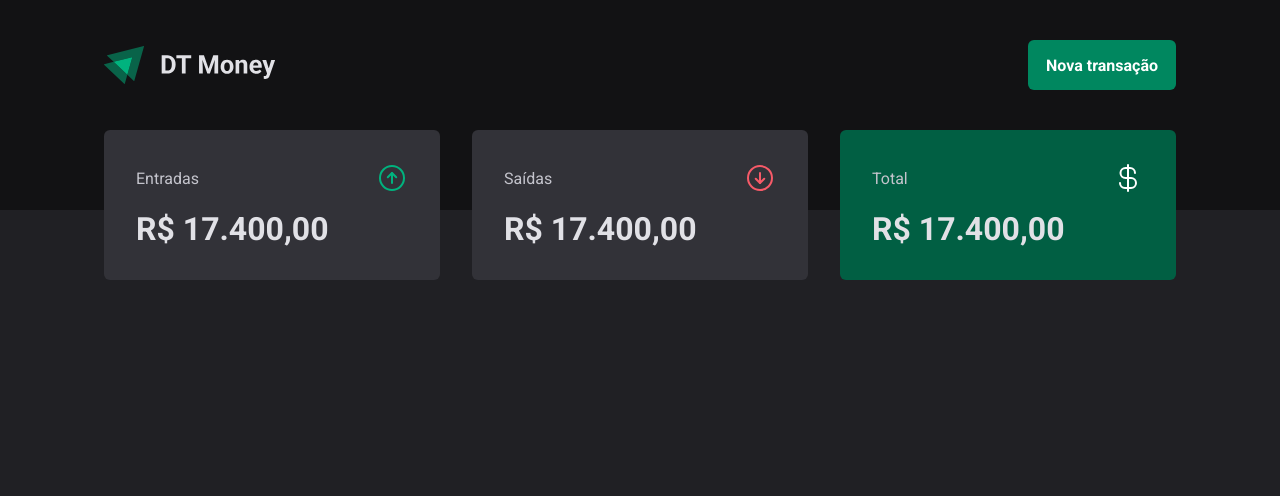
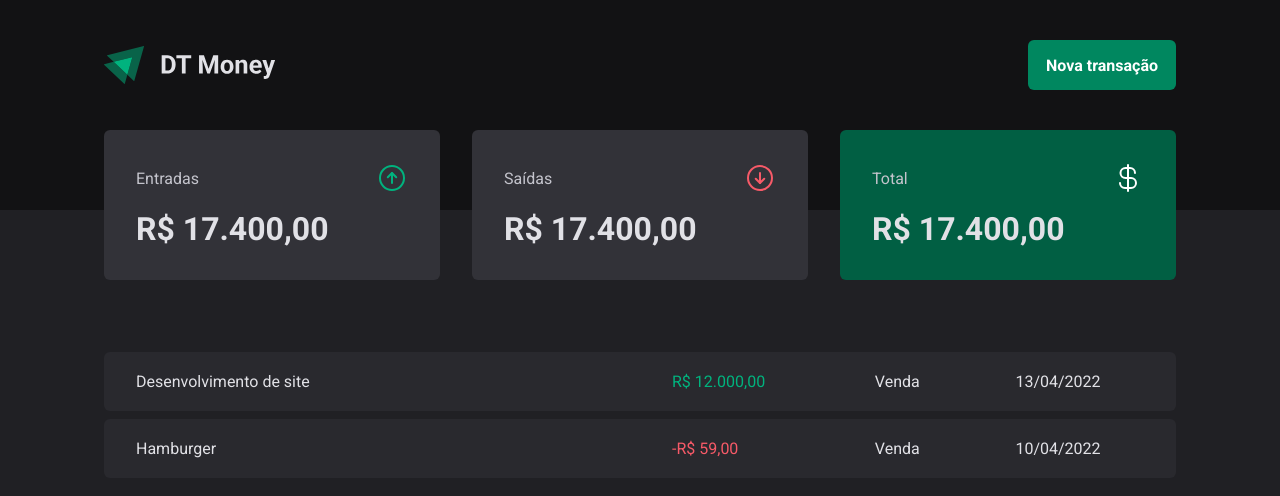
Before and after one commit to CCassolF/dt-money, a React (Vite) app: page / in a window 1280 px wide. Shown: the top 496 px of the page. Built offline with nearby package versions, Linux system fonts and the light colour scheme.

Commit message:
Tabela de transações

```diff
--- a/src/pages/Transactions/index.tsx
+++ b/src/pages/Transactions/index.tsx
@@ -1,11 +1,39 @@
 import { Header } from "../../components/Header";
 import { Summary } from "../../components/Summary";
+import { PriceHighlight, TransactionContainer, TransactionTable } from "./styles";
 
 export function Transactions() {
   return(
     <div>
       <Header />
       <Summary />
+
+      <TransactionContainer>
+        <TransactionTable>
+          <tbody>
+            <tr>
+              <td width="50%">Desenvolvimento de site</td>
+              <td>
+                <PriceHighlight variant="income">
+                  R$ 12.000,00
+                </PriceHighlight>
+              </td>
+              <td>Venda</td>
+              <td>13/04/2022</td>
+            </tr>
+            <tr>
+              <td width="50%">Hamburger</td>
+              <td>
+                <PriceHighlight variant="outcome">
+                  -R$ 59,00
+                </PriceHighlight>
+              </td>
+              <td>Venda</td>
+              <td>10/04/2022</td>
+            </tr>
+          </tbody>
+        </TransactionTable>
+      </TransactionContainer>
     </div>
   )
 }
--- a/src/pages/Transactions/styles.ts
+++ b/src/pages/Transactions/styles.ts
@@ -0,0 +1,39 @@
+import styled from "styled-components";
+
+export const TransactionContainer = styled.main`
+  width: 100%;
+  max-width: 1120px;
+  margin: 04rem auto 0;
+  padding: 0 1.5rem;
+`
+
+export const TransactionTable = styled.table`
+  width: 100%;
+  border-collapse: separate;
+  border-spacing: 0 0.5rem;
+  /* margin-top: 1.5rem; */
+
+  td {
+    padding: 1.25rem 2rem;
+    background: ${props => props.theme['gray-700']};
+
+    &:first-child {
+      border-top-left-radius: 6px;
+      border-bottom-left-radius: 6px;
+    }
+
+    &:last-child {
+      border-top-right-radius: 6px;
+      border-bottom-right-radius: 6px;
+    }
+  }
+`
+
+interface PriceHighlightProps {
+  variant: 'income' | 'outcome';
+}
+
+export const PriceHighlight = styled.span<PriceHighlightProps>`
+    color: ${props => props.variant === 'income' ? props.theme["green-300"] : props.theme["red-300"]};
+
+`
```
